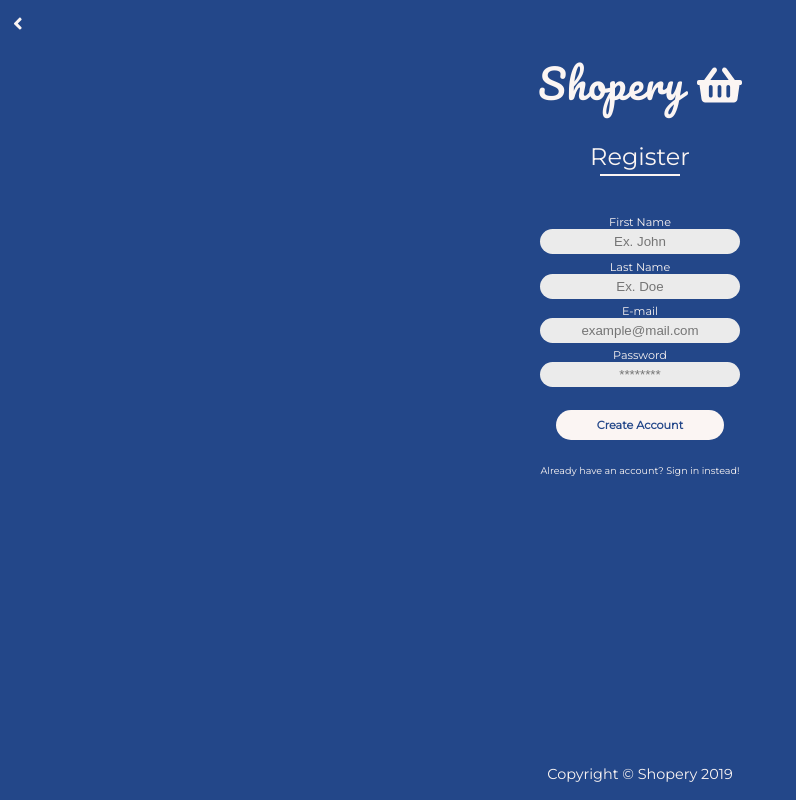
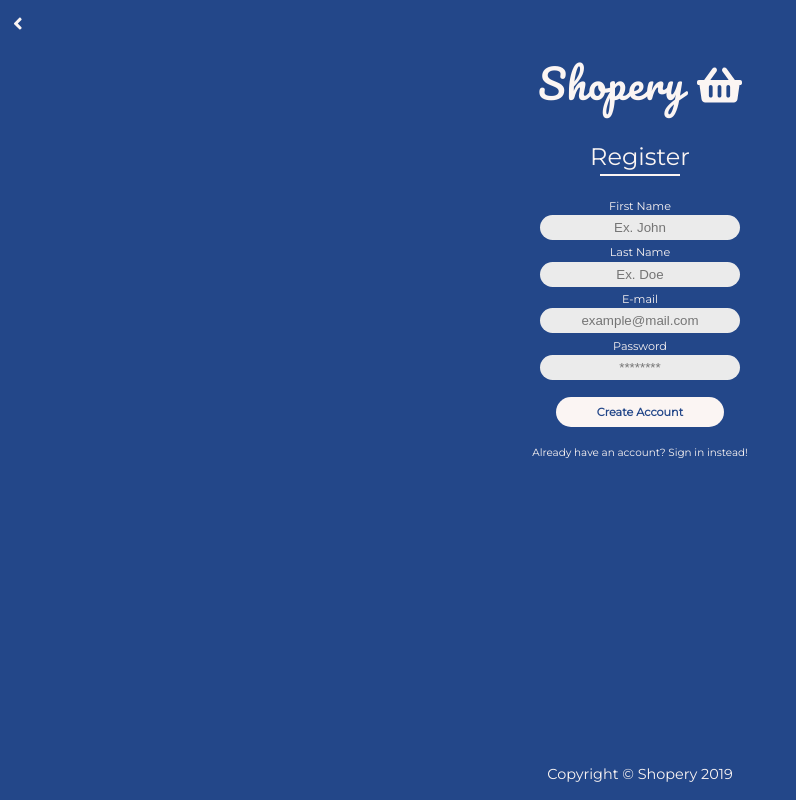
Before and after one commit to probstit/forgetlist-web, a React (Create React App) app in the folder shopery/: page /register in a window 1280 px wide. Shown: the whole page, without its empty margins (0-796 px from the left). Built offline with nearby package versions, Linux system fonts and the light colour scheme.

Commit message:
Made styled components reusable

```diff
--- a/shopery/src/Routes.tsx
+++ b/shopery/src/Routes.tsx
@@ -4,8 +4,8 @@ import { BrowserRouter, Switch, Route } from "react-router-dom";
 import LandingPage from "./components/landing-page/Landing";
 import Login from "./components/login/Login";
 import Register from "./components/register/Register";
-import ForgotPassword from "./components/forgot-password/Forgot-password";
-import ResetPassword from "./components/forgot-password/Reset-password";
+import ForgotPassword from "./components/password/Forgot-password";
+import ResetPassword from "./components/password/Reset-password";
 import Main from "./components/main/Main";
 import NoMatch from "./components/no-match/NoMatch";
 
--- a/shopery/src/components/common-styled-components/common.tsx
+++ b/shopery/src/components/common-styled-components/common.tsx
@@ -9,23 +9,56 @@ export const Container = styled.div<ThemeProps>`
   min-height: 100%;
   padding-top: 3em;
   background-color: ${props => (props.theme as DefaultTheme).colors.primary};
+`;
 
-  .success-message {
-    margin-top: 120px;
-    padding: 0 15px;
-    text-align: center;
+export const FormContainer = styled.div<ThemeProps>`
+  width: 100%;
+  height: auto;
+  padding: 1.5em;
+
+  h2 {
     color: ${props => (props.theme as DefaultTheme).colors.secondary};
     font-family: ${props => (props.theme as DefaultTheme).fontFamily};
+    text-align: center;
+    font-weight: 450;
+  }
+
+  hr {
+    width: 5em;
+    margin: 0.2em auto 0 auto;
+    border: 0.2px solid
+      ${props => (props.theme as DefaultTheme).colors.secondary};
+    background-color: ${props =>
+      (props.theme as DefaultTheme).colors.secondary};
   }
 `;
 
-export const StyledLink = styled(Link)<ThemeProps>`
-  text-decoration: none;
+export const StyledForm = styled.form<ThemeProps>`
+  text-align: center
+  font-size: 0.7em;
+  padding: 0 1.5em 1.5em 1.5em;
+  margin-top: ${props => (props.recover ? "9em" : "2em")};
   color: ${props => (props.theme as DefaultTheme).colors.secondary};
+  font-family: ${props => (props.theme as DefaultTheme).fontFamily};
+`;
 
-  &:hover {
-    cursor: pointer;
-  }
+export const StyledLabel = styled.label<ThemeProps>`
+  display: block;
+  font-size: 1em;
+  color: ${props => (props.theme as DefaultTheme).colors.secondary};
+  font-family: ${props => (props.theme as DefaultTheme).fontFamily};
+  margin: 0.5em 0 0.2em 0;
+`;
+
+export const StyledInput = styled.input<ThemeProps>`
+  width: 15em;
+  height: 25px;
+  display: block;
+  margin: 0 auto;
+  text-align: center;
+  border: ${props => (props.styleError ? "1.2px solid #ee0000" : "none")}
+  background-color: ${props => (props.theme as DefaultTheme).colors.tertiary};
+  border-radius: ${props => (props.theme as DefaultTheme).borderRadius};
 `;
 
 export const StyledButton = styled.button<ThemeProps>`
@@ -37,7 +70,8 @@ export const StyledButton = styled.button<ThemeProps>`
       : "none"};
   border-radius: 20px;
   display: block;
-  margin: 0 auto 0.3em auto;
+  margin: ${props =>
+    props.formButton ? "1.5em auto 0 auto" : "0 auto 0.3em auto"};
   vertical-align: middle;
   font-weight: bold;
   font-weight: ${props => (props.reversed ? "450" : "600")};
@@ -63,66 +97,30 @@ export const StyledButton = styled.button<ThemeProps>`
   }
 `;
 
-export const FormContainer = styled.div<ThemeProps>`
-  width: 100%;
-  height: auto;
-  padding: 1.5em;
+/* This component will display after user successfully submits data */
+export const SuccessMessage = styled.p<ThemeProps>`
+  font-family: ${props => (props.theme as DefaultTheme).fontFamily};
+  color: ${props => (props.theme as DefaultTheme).colors.secondary};
+  text-align: center;
+  font-size: 0.8em;
+  margin-top: 120px;
+`;
 
-  h2 {
-    color: ${props => (props.theme as DefaultTheme).colors.secondary};
-    font-family: ${props => (props.theme as DefaultTheme).fontFamily};
-    text-align: center;
-    font-weight: 450;
-  }
-
-  hr {
-    width: 5em;
-    margin: 0.2em auto 0 auto;
-    border: 0.2px solid
-      ${props => (props.theme as DefaultTheme).colors.secondary};
-    background-color: ${props =>
-      (props.theme as DefaultTheme).colors.secondary};
-  }
-
-  input {
-    width: 15em;
-    height: 25px;
-    display: block;
-    margin: 0 auto 0.4em auto;
-    text-align: center;
-    border: none;
-    background-color: ${props => (props.theme as DefaultTheme).colors.tertiary};
-    border-radius: ${props => (props.theme as DefaultTheme).borderRadius};
-  }
-
-  button {
-    margin-top: 2em;
-    font-weight: 600;
-  }
+export const StyledLink = styled(Link)<ThemeProps>`
+  text-decoration: none;
+  color: ${props => (props.theme as DefaultTheme).colors.secondary};
 
   p {
+    font-family: ${props => (props.theme as DefaultTheme).fontFamily};
+    font-size: 0.65em;
     text-align: center;
-    margin-top: 0.5em;
-    font-size: 0.6em;
-    font-family: ${props => (props.theme as DefaultTheme).fontFamily};
+    margin-top: 0.2em;
 
-    &: hover {
+    &:hover {
       text-decoration: underline;
+      cursor: pointer;
     }
   }
-
-  .inputError {
-    border: 1.2px solid #ee4444;
-  }
-`;
-
-export const StyledForm = styled.form<ThemeProps>`
-  text-align: center
-  font-size: 0.7em;
-  padding: 1.5em;
-  margin-top: 2em;
-  color: ${props => (props.theme as DefaultTheme).colors.secondary};
-  font-family: ${props => (props.theme as DefaultTheme).fontFamily};
 `;
 
 export const StyledFormError = styled.div<ThemeProps>`
--- a/shopery/src/components/forgot-password/forgot-password-styles.tsx
+++ /dev/null
@@ -1,60 +0,0 @@
-import styled, { DefaultTheme } from "styled-components";
-import ThemeProps from "../../theme/theme-props.interface";
-
-export const StyledForm = styled.form<ThemeProps>`
-  padding: 1em 0.5em;
-  text-align: center;
-  margin-top: 5em;
-  font-family: ${props => (props.theme as DefaultTheme).fontFamily};
-
-  .inputError {
-    border: 1.2px solid #ee4444;
-  }
-
-  div {
-    font-size: 0.7em;
-    margin-top: 0.2em;
-  }
-`;
-
-export const StyledInput = styled.input<ThemeProps>`
-  width: 15em;
-  height: 25px;
-  margin-top: 0.7em;
-  text-align: center;
-  padding: 0.1em 0.3em;
-  border: none;
-  border-radius: ${props => (props.theme as DefaultTheme).borderRadius};
-  background-color: ${props => (props.theme as DefaultTheme).colors.tertiary};
-`;
-
-export const StyledP = styled.p`
-  font-family: ${props => (props.theme as DefaultTheme).fontFamily};
-  color: ${props => (props.theme as DefaultTheme).colors.secondary};
-  text-align: center;
-  font-size: 0.8em;
-  margin-top: 120px;
-`;
-
-export const StyledLabel = styled.label<ThemeProps>`
-  display: block;
-  font-size: 0.8em;
-  color: ${props => (props.theme as DefaultTheme).colors.secondary};
-`;
-
-export const StyledButton = styled.button<ThemeProps>`
-  display: block;
-  width: 15em;
-  height: 25px;
-  margin: 1.5em auto 0 auto;
-  font-weight: bold;
-  border: none;
-  border-radius: ${props => (props.theme as DefaultTheme).borderRadius};
-  color: ${props => (props.theme as DefaultTheme).colors.primary};
-  background-color: ${props => (props.theme as DefaultTheme).colors.secondary};
-
-  &: hover {
-    cursor: pointer;
-    background-color: ${props => (props.theme as DefaultTheme).colors.tertiary};
-  }
-`;
--- a/shopery/src/components/landing-page/landing-styles.tsx
+++ b/shopery/src/components/landing-page/landing-styles.tsx
@@ -41,7 +41,7 @@ export const Description = styled.section<ThemeProps>`
 export const ButtonsContainer = styled.div<ThemeProps>`
   width: 100%;
   height: auto;
-  margin-top: 7em;
+  margin-top: 4em;
 
   @media ${device.mobileL} {
     margin: 9em auto 0 auto;
--- a/shopery/src/components/login/Login.tsx
+++ b/shopery/src/components/login/Login.tsx
@@ -1,12 +1,17 @@
 import React, { useState } from "react";
 import axios from "axios";
-
+// Import custom hook
+import { useFormValidation } from "../../hooks/useFormValidation";
+// Import form validation function to work with custom hook
+import validateForm from "../../hooks/validateForm";
 // Import styled components
 import {
   Container,
-  StyledButton,
   FormContainer,
   StyledForm,
+  StyledInput,
+  StyledLabel,
+  StyledButton,
   StyledLink,
   StyledFormError
 } from "../common-styled-components/common";
@@ -16,28 +21,16 @@ import Footer from "../footer/Footer";
 import BackToLanding from "../back-to-landing/BackToLanding";
 // Import interfaces
 import { FormState } from "../../hooks/interfaces";
-// Import custom hook
-import { useFormValidation } from "../../hooks/useFormValidation";
-// Import validation function
-import validateForm from "../../hooks/validateForm";
-
+// Initial state for Login component
 const initialState: FormState = {
   email: "",
   password: ""
 };
 
 const Login: React.FC = (): JSX.Element => {
-  const {
-    handleSumbit,
-    handleBlur,
-    handleChange,
-    values,
-    isSubmitting,
-    errors
-  } = useFormValidation(initialState, validateForm, authenthicateUser);
   const [dbError, setDBerror] = useState<string>("");
-
-  async function authenthicateUser(): Promise<void> {
+  // Serves as callback for the custom hook
+  const authenthicateUser = async (): Promise<void> => {
     const { email, password } = values;
     const url = "http://localhost:8000/api/v1.0/users/login";
     try {
@@ -49,7 +42,19 @@ const Login: React.FC = (): JSX.Element => {
     } catch (err) {
       setDBerror(err.response.data.payload.message);
     }
-  }
+  };
+
+  const {
+    handleSumbit,
+    handleBlur,
+    handleChange,
+    values,
+    isSubmitting,
+    errors
+  } = useFormValidation(initialState, validateForm, authenthicateUser);
+  // Helps with styling input elements (prop).
+  const checkForError: boolean =
+    (errors.email ? true : false) || dbError.length !== 0;
 
   return (
     <Container>
@@ -59,8 +64,9 @@ const Login: React.FC = (): JSX.Element => {
         <h2>Login</h2>
         <hr />
         <StyledForm noValidate onSubmit={handleSumbit}>
-          E-mail <br />
-          <input
+          <StyledLabel>E-mail</StyledLabel>
+          <StyledInput
+            styleError={checkForError}
             name="email"
             type="email"
             placeholder="address@email.com"
@@ -70,9 +76,9 @@ const Login: React.FC = (): JSX.Element => {
             className={errors.email && "inputError"}
           />
           {errors.email && <StyledFormError>{errors.email}</StyledFormError>}
-          <br />
-          Password <br />
-          <input
+          <StyledLabel>Password</StyledLabel>
+          <StyledInput
+            styleError={checkForError}
             name="password"
             type="password"
             placeholder="********"
@@ -85,7 +91,7 @@ const Login: React.FC = (): JSX.Element => {
             <StyledFormError>{errors.password}</StyledFormError>
           )}
           {dbError && <StyledFormError>{dbError}</StyledFormError>}
-          <StyledButton disabled={isSubmitting} type="submit">
+          <StyledButton disabled={isSubmitting} formButton type="submit">
             Login
           </StyledButton>
         </StyledForm>
--- a/shopery/src/components/no-match/no-match-styles.tsx
+++ b/shopery/src/components/no-match/no-match-styles.tsx
@@ -9,8 +9,9 @@ const StyledNotFound = styled.div<ThemeProps>`
 
   h2 {
     text-align: center;
-    margin-top: 5em;
+    margin-top: 7em;
     padding: 0 1.5em;
+    font-size: 1em;
     color: ${props => (props.theme as DefaultTheme).colors.secondary};
     font-family: ${props => (props.theme as DefaultTheme).fontFamily};
   }
--- a/shopery/src/components/forgot-password/forgot-password.tsx
+++ b/shopery/src/components/password/Forgot-password.tsx
@@ -1,24 +1,26 @@
 import React, { useState } from "react";
 import axios from "axios";
-
-import { Container, StyledFormError } from "../common-styled-components/common";
+// Import custom hook
+import { useFormValidation } from "../../hooks/useFormValidation";
+// Import form validation function to work with custom hook
+import validateForm from "../../hooks/validateForm";
+// Import styled components
+import {
+  Container,
+  StyledFormError,
+  StyledForm,
+  StyledLabel,
+  StyledInput,
+  StyledButton,
+  SuccessMessage
+} from "../common-styled-components/common";
+// Import components
 import BackToLanding from "../back-to-landing/BackToLanding";
 import Logo from "../logo/Logo";
 import Footer from "../footer/Footer";
-
-import { useFormValidation } from "../../hooks/useFormValidation";
-import validateForm from "../../hooks/validateForm";
-
+// Import interfaces
 import { FormState } from "../../hooks/interfaces";
-
-import {
-  StyledForm,
-  StyledInput,
-  StyledLabel,
-  StyledButton,
-  StyledP
-} from "./forgot-password-styles";
-
+// Initial state for ForgotPassword component
 const initialState: FormState = {
   email: ""
 };
@@ -26,7 +28,7 @@ const initialState: FormState = {
 const ForgotPassword: React.FC = (): JSX.Element => {
   const [response, setResponse] = useState<any>();
   const [dbError, setDBerror] = useState<string>("");
-
+  // Serves as callback for the custom hook
   const submitForgotPw = async () => {
     const { email } = values;
     const url = "http://localhost:8000/api/v1.0/users/forgot-password";
@@ -34,6 +36,7 @@ const ForgotPassword: React.FC = (): JSX.Element => {
     try {
       const res = await axios.post(url, { email });
       setResponse(res);
+      setDBerror("");
     } catch (err) {
       setDBerror(err.response.data.payload.message);
     }
@@ -47,28 +50,31 @@ const ForgotPassword: React.FC = (): JSX.Element => {
     errors,
     isSubmitting
   } = useFormValidation(initialState, validateForm, submitForgotPw);
+  // Helps with styling input elements (prop).
+  const checkForError: boolean =
+    (errors.email ? true : false) || dbError.length !== 0;
 
   return (
     <Container>
       <BackToLanding page="/login" />
       <Logo />
       {response ? (
-        <StyledP>{response.data.message}</StyledP>
+        <SuccessMessage>{response.data.message}</SuccessMessage>
       ) : (
-        <StyledForm noValidate onSubmit={handleSumbit}>
+        <StyledForm recover noValidate onSubmit={handleSumbit}>
           <StyledLabel>Enter your email address</StyledLabel>
           <StyledInput
+            styleError={checkForError}
             name="email"
             type="text"
             value={values.email}
             placeholder="example@mail.com"
             onChange={handleChange}
             onBlur={handleBlur}
-            className={errors.email && "inputError"}
           />
           {errors && <StyledFormError>{errors.email}</StyledFormError>}
           {dbError && <StyledFormError>{dbError}</StyledFormError>}
-          <StyledButton disabled={isSubmitting} type="submit">
+          <StyledButton disabled={isSubmitting} formButton type="submit">
             Submit
           </StyledButton>
         </StyledForm>
--- a/shopery/src/components/register/Register.tsx
+++ b/shopery/src/components/register/Register.tsx
@@ -2,16 +2,19 @@ import React, { useState } from "react";
 import axios from "axios";
 // Import custom hook
 import { useFormValidation } from "../../hooks/useFormValidation";
-// Import form validation function
+// Import form validation function to work with custom hook
 import validateForm from "../../hooks/validateForm";
 // Import styled components
 import {
   Container,
-  StyledButton,
   FormContainer,
   StyledForm,
+  StyledInput,
+  StyledLabel,
+  StyledButton,
   StyledLink,
-  StyledFormError
+  StyledFormError,
+  SuccessMessage
 } from "../common-styled-components/common";
 // Import components
 import Logo from "../logo/Logo";
@@ -19,7 +22,7 @@ import Footer from "../footer/Footer";
 import BackToLanding from "../back-to-landing/BackToLanding";
 // Import interfaces
 import { FormState } from "../../hooks/interfaces";
-
+// Initial state for Register component
 const initialState: FormState = {
   firstName: "",
   lastName: "",
@@ -30,8 +33,8 @@ const initialState: FormState = {
 const Register: React.FC = (): JSX.Element => {
   const [dbError, setDBerror] = useState<string>("");
   const [response, setResponse] = useState<any>(null);
-
-  const registerUser = async () => {
+  // Serves as callback function for the custom hook.
+  const registerUser = async (): Promise<void> => {
     const { firstName, lastName, email, password } = values;
     const url = "http://localhost:8000/api/v1.0/users/register";
     try {
@@ -55,20 +58,24 @@ const Register: React.FC = (): JSX.Element => {
     errors,
     isSubmitting
   } = useFormValidation(initialState, validateForm, registerUser);
+  // Helps with styling input elements (prop).
+  const checkForError: boolean =
+    (errors.email ? true : false) || dbError.length !== 0;
 
   return (
     <Container>
       <BackToLanding page="/landing" />
       <Logo />
       {response ? (
-        <p className="success-message">{response.data.message}</p>
+        <SuccessMessage>{response.data.message}</SuccessMessage>
       ) : (
         <FormContainer>
           <h2>Register</h2>
           <hr />
           <StyledForm noValidate onSubmit={handleSumbit}>
-            <label>First Name</label>
-            <input
+            <StyledLabel>First Name</StyledLabel>
+            <StyledInput
+              styleError={checkForError}
               type="text"
               name="firstName"
               value={values.firstName}
@@ -81,8 +88,9 @@ const Register: React.FC = (): JSX.Element => {
               <StyledFormError>{errors.firstName}</StyledFormError>
             )}
 
-            <label>Last Name</label>
-            <input
+            <StyledLabel>Last Name</StyledLabel>
+            <StyledInput
+              styleError={checkForError}
               type="text"
               name="lastName"
               value={values.lastName}
@@ -95,8 +103,9 @@ const Register: React.FC = (): JSX.Element => {
               <StyledFormError>{errors.lastName}</StyledFormError>
             )}
 
-            <label>E-mail</label>
-            <input
+            <StyledLabel>E-mail</StyledLabel>
+            <StyledInput
+              styleError={checkForError}
               type="email"
               name="email"
               value={values.email}
@@ -107,8 +116,9 @@ const Register: React.FC = (): JSX.Element => {
             />
             {errors.email && <StyledFormError>{errors.email}</StyledFormError>}
 
-            <label>Password</label>
-            <input
+            <StyledLabel>Password</StyledLabel>
+            <StyledInput
+              styleError={checkForError}
               type="password"
               name="password"
               value={values.password}
@@ -122,7 +132,7 @@ const Register: React.FC = (): JSX.Element => {
             )}
             {dbError && <StyledFormError>{dbError}</StyledFormError>}
 
-            <StyledButton disabled={isSubmitting} type="submit">
+            <StyledButton disabled={isSubmitting} formButton type="submit">
               Create Account
             </StyledButton>
           </StyledForm>
--- a/shopery/src/hooks/validateForm.tsx
+++ b/shopery/src/hooks/validateForm.tsx
@@ -20,9 +20,9 @@ export default function validateForm(values: FormState) {
 
   if (values.hasOwnProperty("email")) {
     if (!email) {
-      errors.email = "Email is required";
+      errors.email = "E-mail is required";
     } else if (!emailRegex.test(email)) {
-      errors.email = "Invalid email";
+      errors.email = "Invalid e-mail";
     }
   }
 
--- a/shopery/src/theme/theme-props.interface.ts
+++ b/shopery/src/theme/theme-props.interface.ts
@@ -3,4 +3,7 @@ import { DefaultTheme } from "styled-components";
 export default interface ThemeProps {
   theme?: DefaultTheme;
   reversed?: boolean;
+  styleError?: boolean;
+  formButton?: boolean;
+  recover?: boolean;
 }
```
Also changed, not shown: shopery/src/components/password/Reset-password.tsx (renamed from shopery/src/components/forgot-password/Reset-password.tsx).
